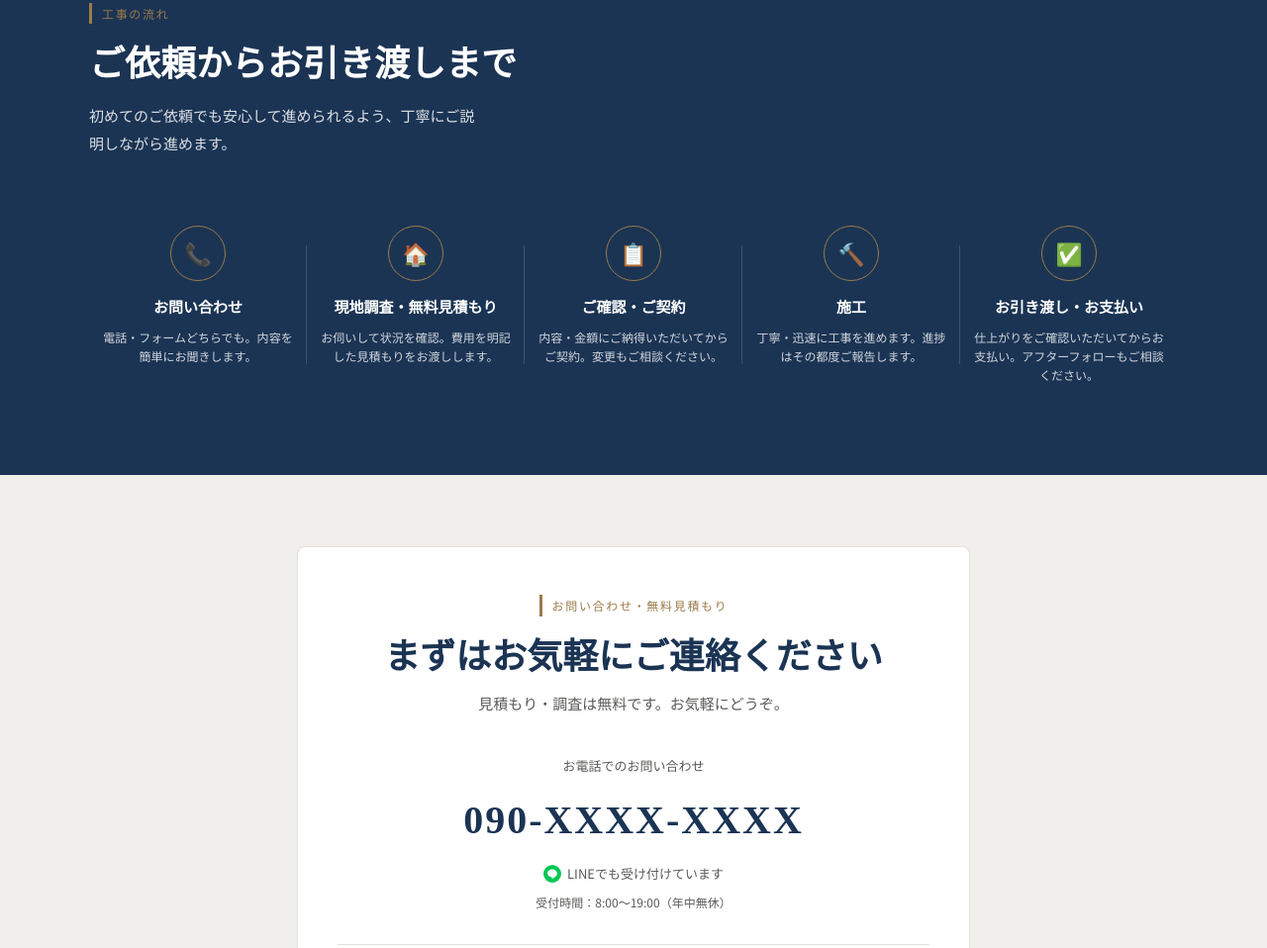
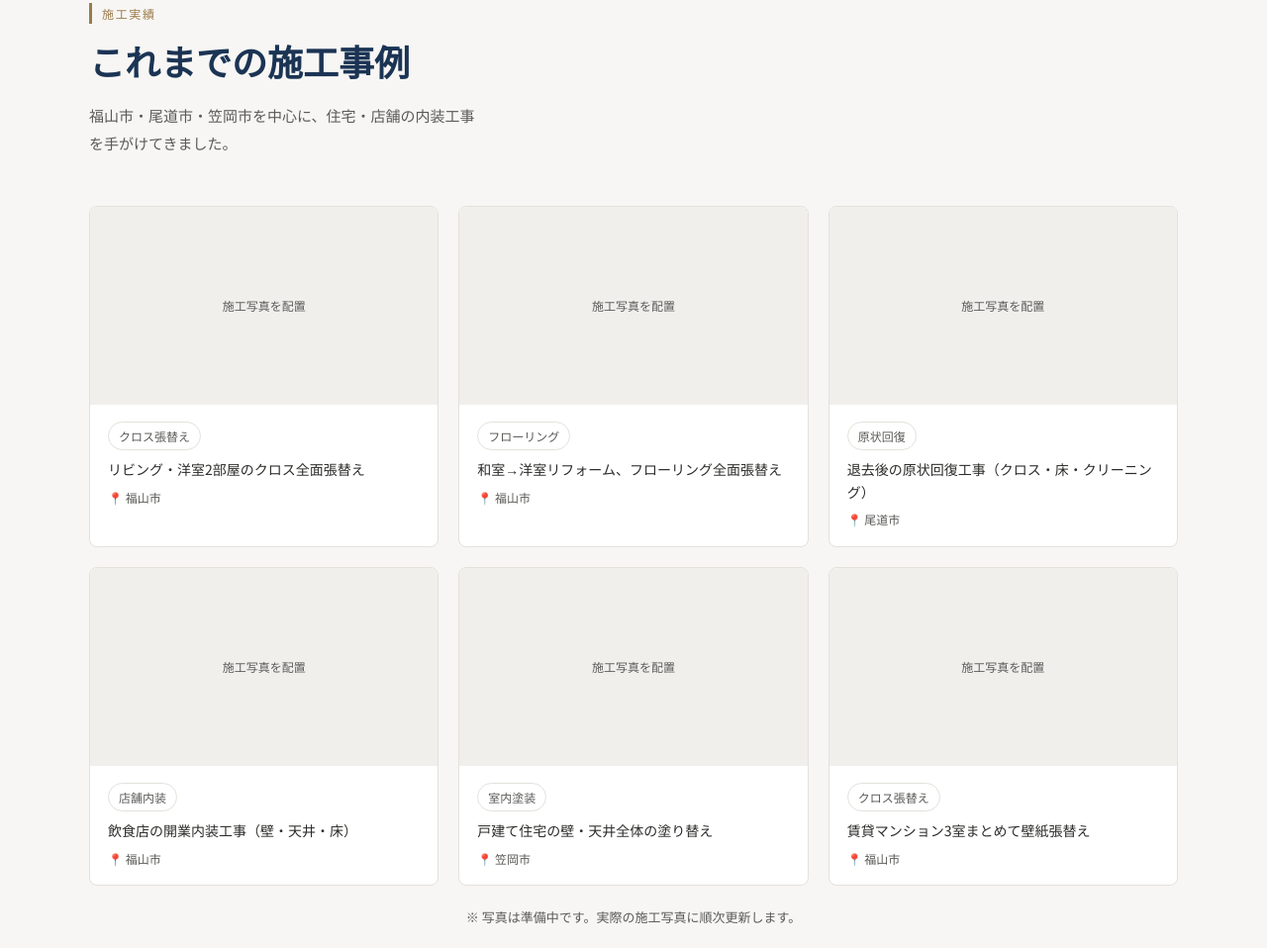
Before and after one commit to fujiwara-benriya/naiso-fujiwara, a plain HTML site: page index.html in a window 1280 px wide. Shown: the part 2381-3339 px from the top of the page at 99% size. Drawn offline with Linux system fonts and the light colour scheme.

Commit message:
施工実績セクションを追加
- 6件の施工事例カード（クロス・フローリング・原状回復・店舗・塗装）
- 写真プレースホルダー付き（実際の写真に差し替え可能）
- モバイル対応レスポンシブレイアウト

Co-Authored-By: Claude Sonnet 4.6 <noreply@anthropic.com>

```diff
--- a/index.html
+++ b/index.html
@@ -546,6 +546,9 @@
 
     /* ===== レスポンシブ ===== */
     @media (max-width: 768px) {
+      #works .container > div[style*="grid-template-columns: repeat(3"] {
+        grid-template-columns: 1fr !important;
+      }
       .hero {
         grid-template-columns: 1fr;
         padding: 48px 20px 56px;
@@ -728,6 +731,74 @@
     </div>
   </section>
 
+  <!-- 施工実績 -->
+  <!-- 施工写真を実際の写真に差し替えてください -->
+  <section id="works" style="background: var(--white); padding: 72px 24px;">
+    <div class="container">
+      <p class="section-label">施工実績</p>
+      <h2 class="section-title">これまでの施工事例</h2>
+      <p class="section-desc">福山市・尾道市・笠岡市を中心に、住宅・店舗の内装工事を手がけてきました。</p>
+      <div style="display: grid; grid-template-columns: repeat(3, 1fr); gap: 20px;">
+
+        <div style="border: 1px solid var(--stone); border-radius: 8px; overflow: hidden; background: #fff;">
+          <div style="height: 200px; background: var(--stone-lt); display: flex; align-items: center; justify-content: center; font-size: 12px; color: var(--ink-soft);">施工写真を配置</div>
+          <div style="padding: 16px 18px;">
+            <span style="display: inline-block; font-size: 12px; padding: 3px 10px; border: 1px solid var(--stone); border-radius: 20px; color: var(--ink-soft); margin-bottom: 8px;">クロス張替え</span>
+            <div style="font-size: 14px; color: var(--ink); line-height: 1.6;">リビング・洋室2部屋のクロス全面張替え</div>
+            <div style="font-size: 12px; color: var(--ink-soft); margin-top: 6px;">📍 福山市</div>
+          </div>
+        </div>
+
+        <div style="border: 1px solid var(--stone); border-radius: 8px; overflow: hidden; background: #fff;">
+          <div style="height: 200px; background: var(--stone-lt); display: flex; align-items: center; justify-content: center; font-size: 12px; color: var(--ink-soft);">施工写真を配置</div>
+          <div style="padding: 16px 18px;">
+            <span style="display: inline-block; font-size: 12px; padding: 3px 10px; border: 1px solid var(--stone); border-radius: 20px; color: var(--ink-soft); margin-bottom: 8px;">フローリング</span>
+            <div style="font-size: 14px; color: var(--ink); line-height: 1.6;">和室→洋室リフォーム、フローリング全面張替え</div>
+            <div style="font-size: 12px; color: var(--ink-soft); margin-top: 6px;">📍 福山市</div>
+          </div>
+        </div>
+
+        <div style="border: 1px solid var(--stone); border-radius: 8px; overflow: hidden; background: #fff;">
+          <div style="height: 200px; background: var(--stone-lt); display: flex; align-items: center; justify-content: center; font-size: 12px; color: var(--ink-soft);">施工写真を配置</div>
+          <div style="padding: 16px 18px;">
+            <span style="display: inline-block; font-size: 12px; padding: 3px 10px; border: 1px solid var(--stone); border-radius: 20px; color: var(--ink-soft); margin-bottom: 8px;">原状回復</span>
+            <div style="font-size: 14px; color: var(--ink); line-height: 1.6;">退去後の原状回復工事（クロス・床・クリーニング）</div>
+            <div style="font-size: 12px; color: var(--ink-soft); margin-top: 6px;">📍 尾道市</div>
+          </div>
+        </div>
+
+        <div style="border: 1px solid var(--stone); border-radius: 8px; overflow: hidden; background: #fff;">
+          <div style="height: 200px; background: var(--stone-lt); display: flex; align-items: center; justify-content: center; font-size: 12px; color: var(--ink-soft);">施工写真を配置</div>
+          <div style="padding: 16px 18px;">
+            <span style="display: inline-block; font-size: 12px; padding: 3px 10px; border: 1px solid var(--stone); border-radius: 20px; color: var(--ink-soft); margin-bottom: 8px;">店舗内装</span>
+            <div style="font-size: 14px; color: var(--ink); line-height: 1.6;">飲食店の開業内装工事（壁・天井・床）</div>
+            <div style="font-size: 12px; color: var(--ink-soft); margin-top: 6px;">📍 福山市</div>
+          </div>
+        </div>
+
+        <div style="border: 1px solid var(--stone); border-radius: 8px; overflow: hidden; background: #fff;">
+          <div style="height: 200px; background: var(--stone-lt); display: flex; align-items: center; justify-content: center; font-size: 12px; color: var(--ink-soft);">施工写真を配置</div>
+          <div style="padding: 16px 18px;">
+            <span style="display: inline-block; font-size: 12px; padding: 3px 10px; border: 1px solid var(--stone); border-radius: 20px; color: var(--ink-soft); margin-bottom: 8px;">室内塗装</span>
+            <div style="font-size: 14px; color: var(--ink); line-height: 1.6;">戸建て住宅の壁・天井全体の塗り替え</div>
+            <div style="font-size: 12px; color: var(--ink-soft); margin-top: 6px;">📍 笠岡市</div>
+          </div>
+        </div>
+
+        <div style="border: 1px solid var(--stone); border-radius: 8px; overflow: hidden; background: #fff;">
+          <div style="height: 200px; background: var(--stone-lt); display: flex; align-items: center; justify-content: center; font-size: 12px; color: var(--ink-soft);">施工写真を配置</div>
+          <div style="padding: 16px 18px;">
+            <span style="display: inline-block; font-size: 12px; padding: 3px 10px; border: 1px solid var(--stone); border-radius: 20px; color: var(--ink-soft); margin-bottom: 8px;">クロス張替え</span>
+            <div style="font-size: 14px; color: var(--ink); line-height: 1.6;">賃貸マンション3室まとめて壁紙張替え</div>
+            <div style="font-size: 12px; color: var(--ink-soft); margin-top: 6px;">📍 福山市</div>
+          </div>
+        </div>
+
+      </div>
+      <p style="font-size: 13px; color: var(--ink-soft); margin-top: 20px; text-align: center;">※ 写真は準備中です。実際の施工写真に順次更新します。</p>
+    </div>
+  </section>
+
   <!-- 施工の流れ -->
   <section id="flow" class="flow-bg">
     <div class="container">
```
